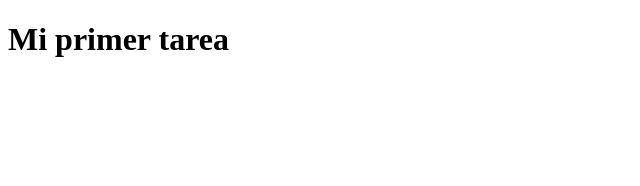
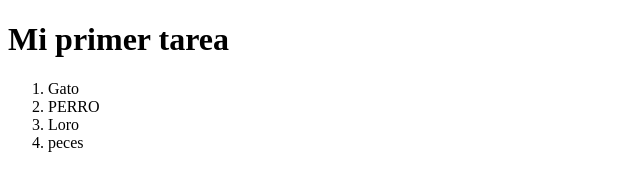
Before and after one commit to katherinelujan/Primer-Tarea, a plain HTML site: page index.html in a window 1280 px wide. Shown: the whole page, without its empty margins (0-640 px from the left). Drawn offline with Linux system fonts and the light colour scheme.

Commit message:
primer tarea

```diff
--- a/index.html
+++ b/index.html
@@ -8,5 +8,11 @@
 </head>
 <body>
     <h1>Mi primer tarea</h1>
+    <ol>
+        <li>Gato</li>
+        <li>PERRO</li>
+        <li>Loro</li>
+        <li>peces</li>
+    </ol>
 </body>
 </html>
```
